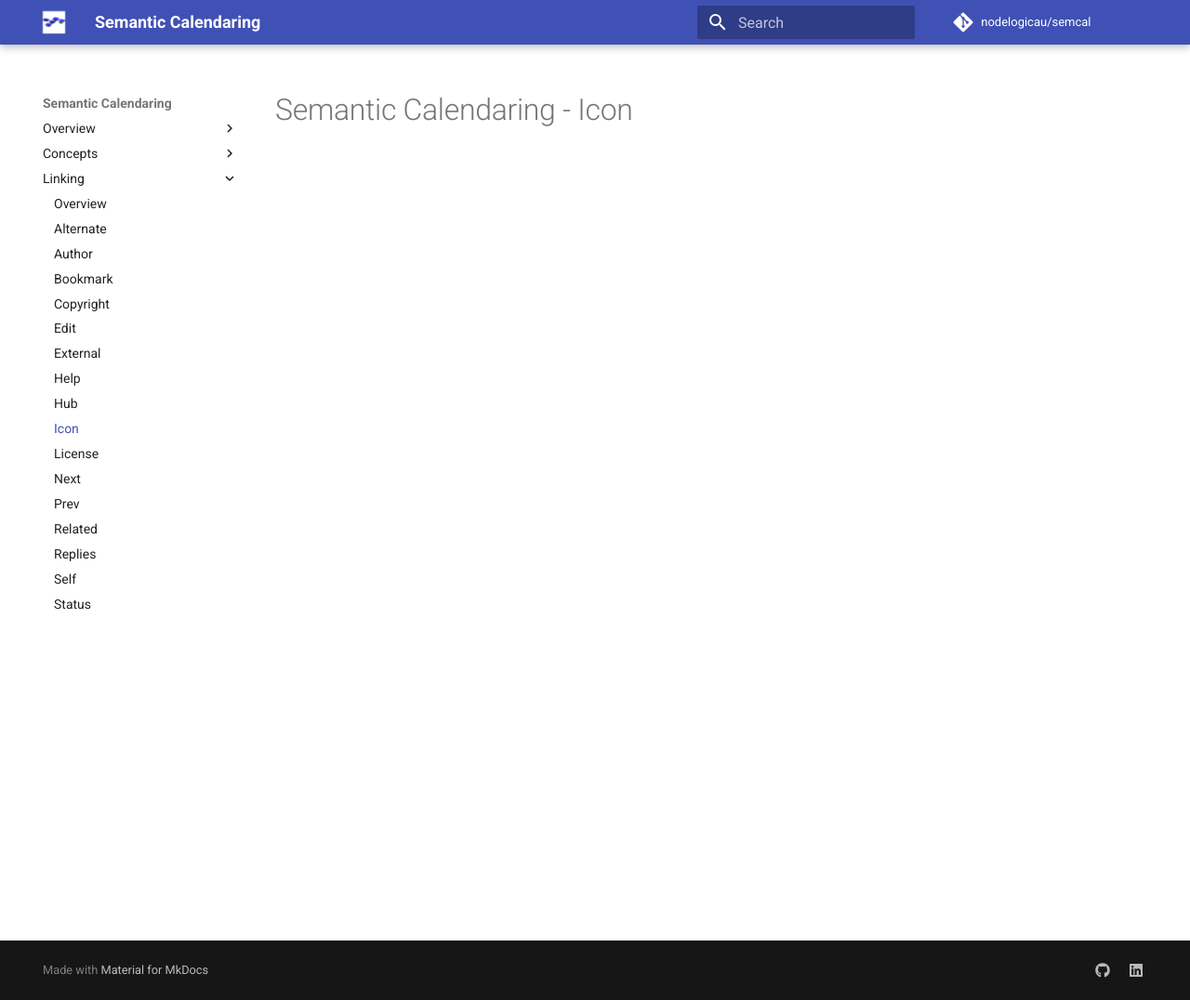
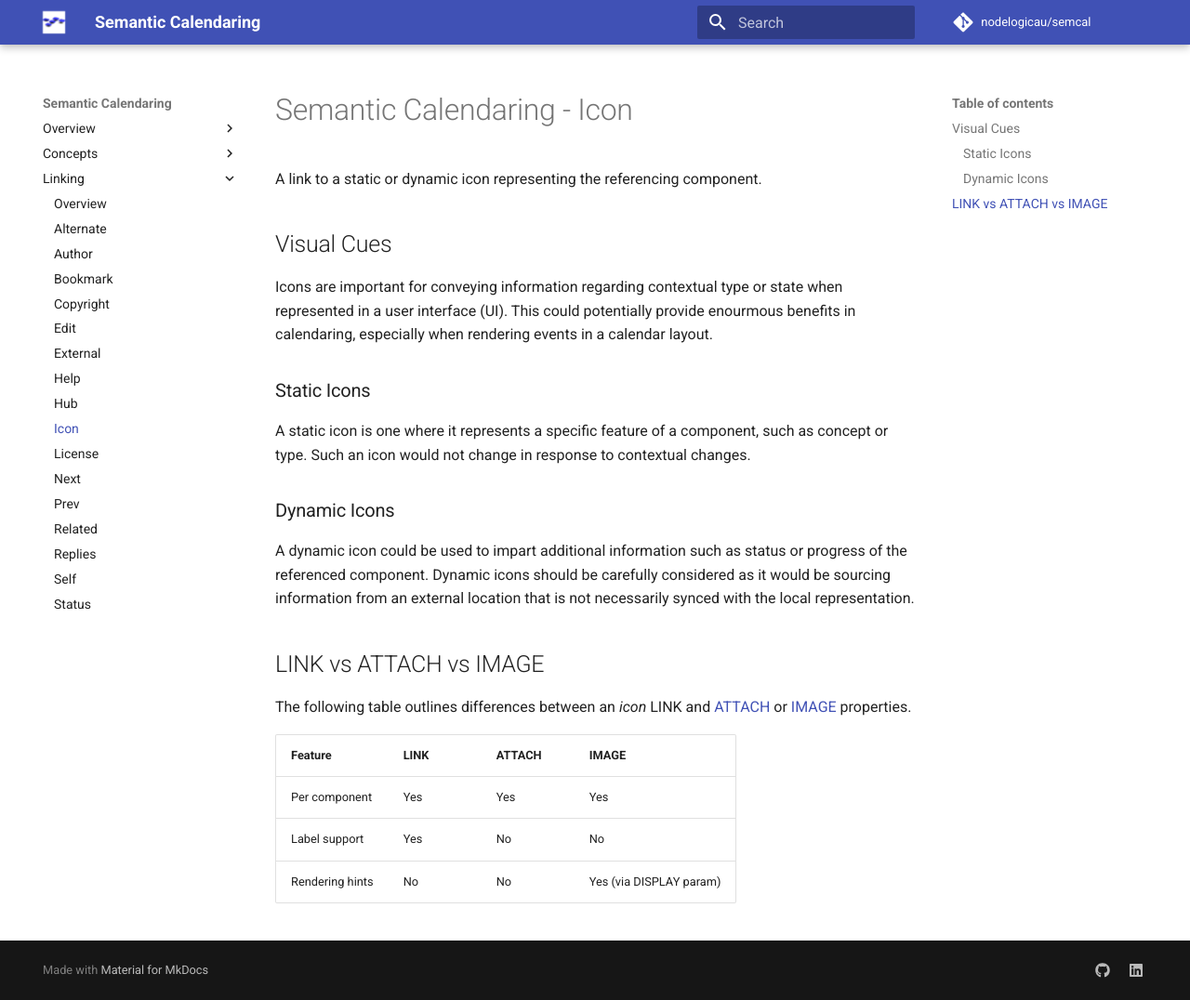
Before and after one commit to nodelogicau/semcal, an MkDocs documentation site: the page built from docs/linking/icon.md, in a window 1280 px wide and 1076 px high. Shown: the whole window at 93% size. Built offline with MkDocs 1.6.1 and Material for MkDocs 9.7.7, drawn with Linux system fonts in a browser that asks for light colours; comment, search, counter and statistics services are not loaded.

Commit message:
Added link descriptions

```diff
--- a/docs/linking/icon.md
+++ b/docs/linking/icon.md
@@ -1 +1,33 @@
 # Semantic Calendaring - Icon
+
+A link to a static or dynamic icon representing the referencing component.
+
+## Visual Cues
+
+Icons are important for conveying information regarding contextual type or state
+when represented in a user interface (UI). This could potentially provide enourmous
+benefits in calendaring, especially when rendering events in a calendar layout.
+
+### Static Icons
+
+A static icon is one where it represents a specific feature of a component, such as
+concept or type. Such an icon would not change in response to contextual changes.
+
+### Dynamic Icons
+
+A dynamic icon could be used to impart additional information such as status or
+progress of the referenced component. Dynamic icons should be carefully considered
+as it would be sourcing information from an external location that is not necessarily
+synced with the local representation.
+
+## LINK vs ATTACH vs IMAGE
+
+The following table outlines differences between an _icon_ LINK and
+[ATTACH](https://www.rfc-editor.org/rfc/rfc5545.html#section-3.8.1.1) or
+[IMAGE](https://www.rfc-editor.org/rfc/rfc7986.html#section-5.10) properties.
+
+| Feature         | LINK | ATTACH | IMAGE                   |
+|-----------------|------|--------|-------------------------|
+| Per component   | Yes  | Yes    | Yes                     |
+| Label support   | Yes  | No     | No                      |
+| Rendering hints | No   | No     | Yes (via DISPLAY param) |
```
Also changed, not shown: docs/linking/help.md (+20 -0 lines), docs/linking/hub.md (+16 -0 lines).
